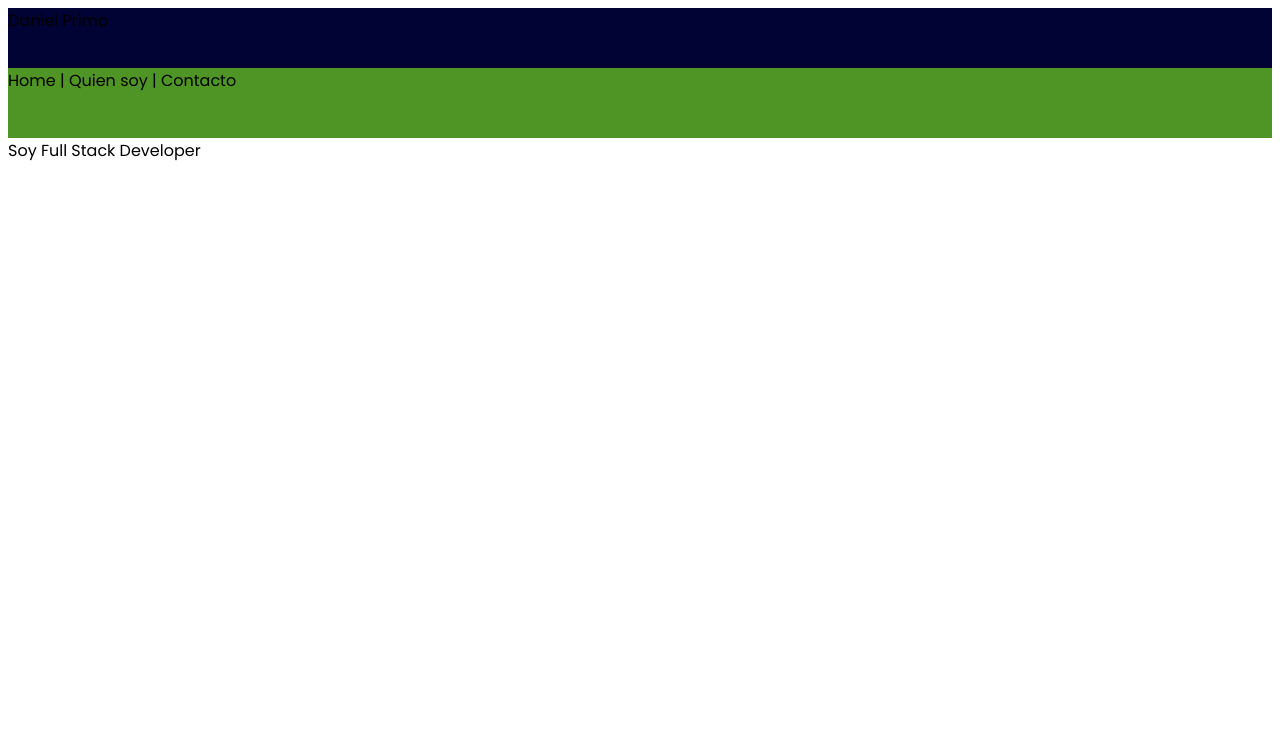
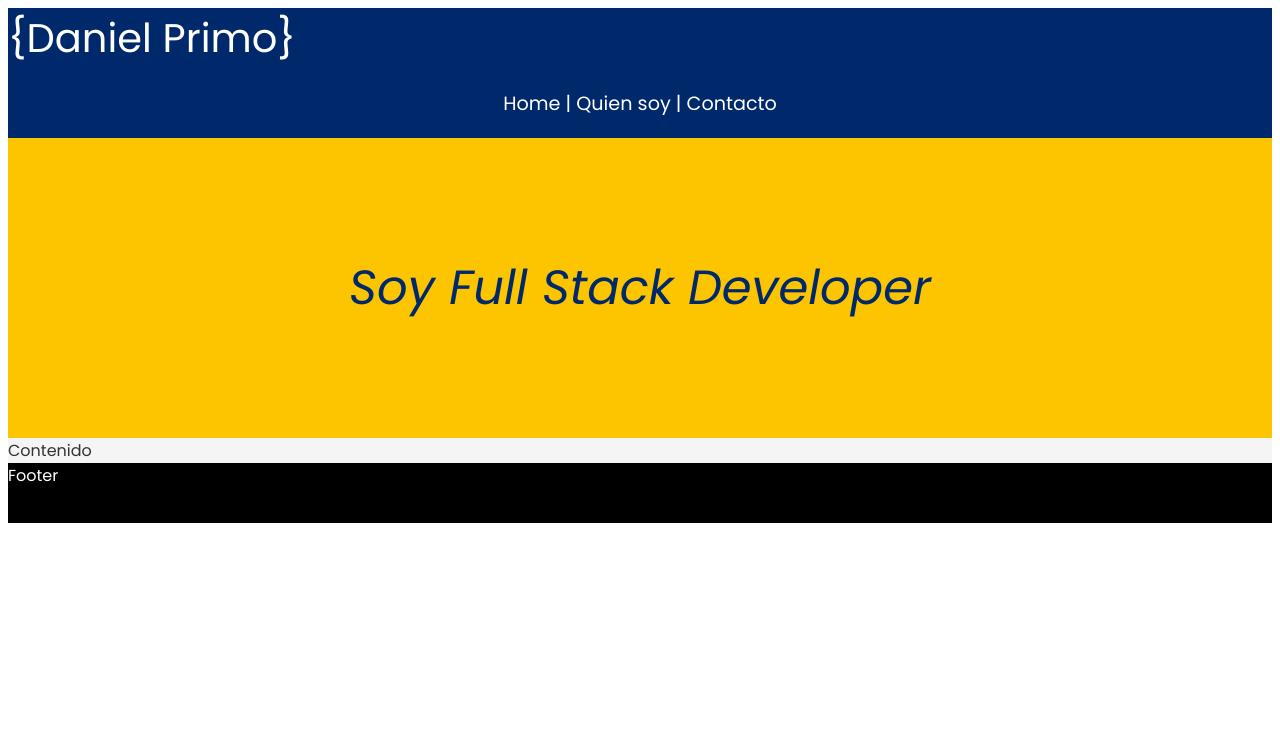
Before and after one commit to delineas/crear-web-feten-live, a plain HTML site: page index.html in a window 1280 px wide. Shown: the top 735 px of the page. Drawn offline with Linux system fonts and the light colour scheme.

Commit message:
Colors and position

```diff
--- a/index.html
+++ b/index.html
@@ -15,12 +15,10 @@
   </head>
   <body>
     <div class="angry-grid">
-      <div id="item-0">Daniel Primo</div>
-      <div id="item-2">Home | Quien soy | Contacto</div>
-      <div id="item-1">Soy Full Stack Developer</div>
-      <div id="item-3">Más contenido</div>
-      <div id="item-4">&nbsp;</div>
-      <div id="item-5">&nbsp;</div>
+      <div id="header">{Daniel Primo}</div>
+      <div class="navbar">Home |&nbsp;<a href="#">Quien soy</a>&nbsp;|&nbsp;<a href="#">Contacto</a></div>
+      <div class="banner">Soy Full Stack Developer</div>
+      <div class="main-content">Contenido</div>
       <div id="item-6">Footer</div>
     </div>
   </body>
--- a/styles.css
+++ b/styles.css
@@ -1,28 +1,26 @@
-/* CSS HEX */
-/*
---royal-blue-dark: #00296bff;
---dark-cornflower-blue: #003f88ff;
---usafa-blue: #00509dff;
---mikado-yellow: #fdc500ff;
---cyber-yellow: #ffd500ff;*/
-
 :root {
   font-family: 'Poppins', sans-serif;
+  --royal-blue-dark: #00296bff;
+  --dark-cornflower-blue: #003f88ff;
+  --usafa-blue: #00509dff;
+  --mikado-yellow: #fdc500ff;
+  --cyber-yellow: #ffd500ff;
+  --white-color: #ffffff;
+  --soft-grey: #f5f5f5;
+  --black-color: #333333;
 }
 
 .angry-grid {
   display: grid;
 
-  grid-template-rows: 60px 70px 600px 500px 600px 600px 600px;
+  grid-template-rows: 60px 70px 300px auto 60px;
   grid-template-columns: auto;
 
   grid-template-areas:
     'header'
     'navbar'
     'banner'
-    'service'
-    'top-blogs'
-    'contact-map'
+    'main-content'
     'footer';
 
   gap: 0px;
@@ -30,51 +28,54 @@
 
 }
 
-#item-0 {
 
-  background-color: #000333;
+#header {
   grid-area: header;
-
+  background-color: var(--royal-blue-dark);
+  color: var(--white-color);
+  font-size: 2.5rem;
 }
 
-#item-1 {
+.navbar {
+  grid-area: navbar;
 
-  background-color: #ffffff;
+  display: flex;
+  justify-content: center;
+  align-items: center;
+
+  background-color: var(--royal-blue-dark);
+  color: var(--white-color);
+  font-size: 1.2em !important;
+}
+
+  .navbar a {
+    color: var(--white-color);
+    text-decoration: none;
+  }
+
+.banner {
   grid-area: banner;
 
+  display: flex;
+  justify-content: center;
+  align-items: center;
+
+  background-color: var(--mikado-yellow);
+  color: var(--royal-blue-dark);
+  font-size: 3rem;
+  font-style: italic;
 }
 
-#item-2 {
-
-  background-color: #4e9525;
-  grid-area: navbar;
-
-}
-
-#item-3 {
-
-  background-color: #dedede;
-  grid-area: service;
-
-}
-
-#item-4 {
-
-  background-color: #5ba679;
-  grid-area: top-blogs;
-
-}
-
-#item-5 {
-
-  background-color: #89da95;
-  grid-area: contact-map;
-
+.main-content {
+  grid-area: main-content;
+  background-color: var(--soft-grey);
+  color: var(--black-color);
 }
 
 #item-6 {
 
   background-color: #000000;
   grid-area: footer;
+  color: #fff
 
 }
```
